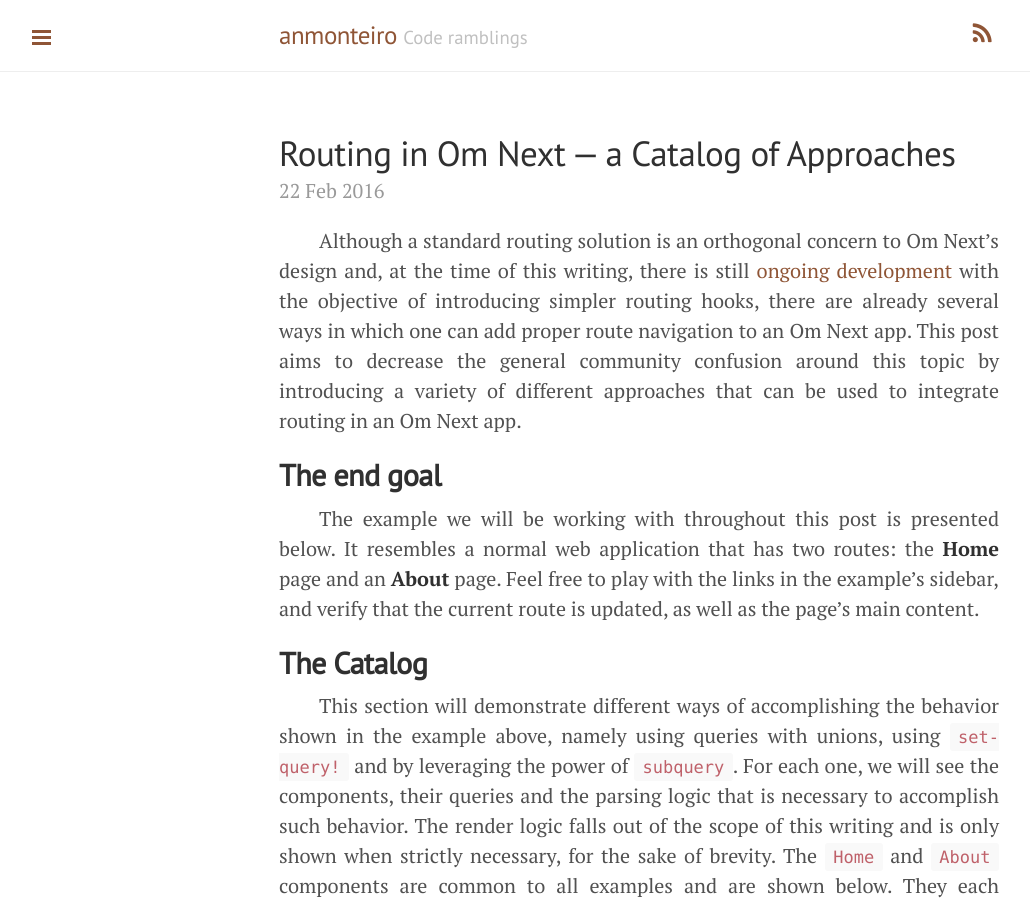
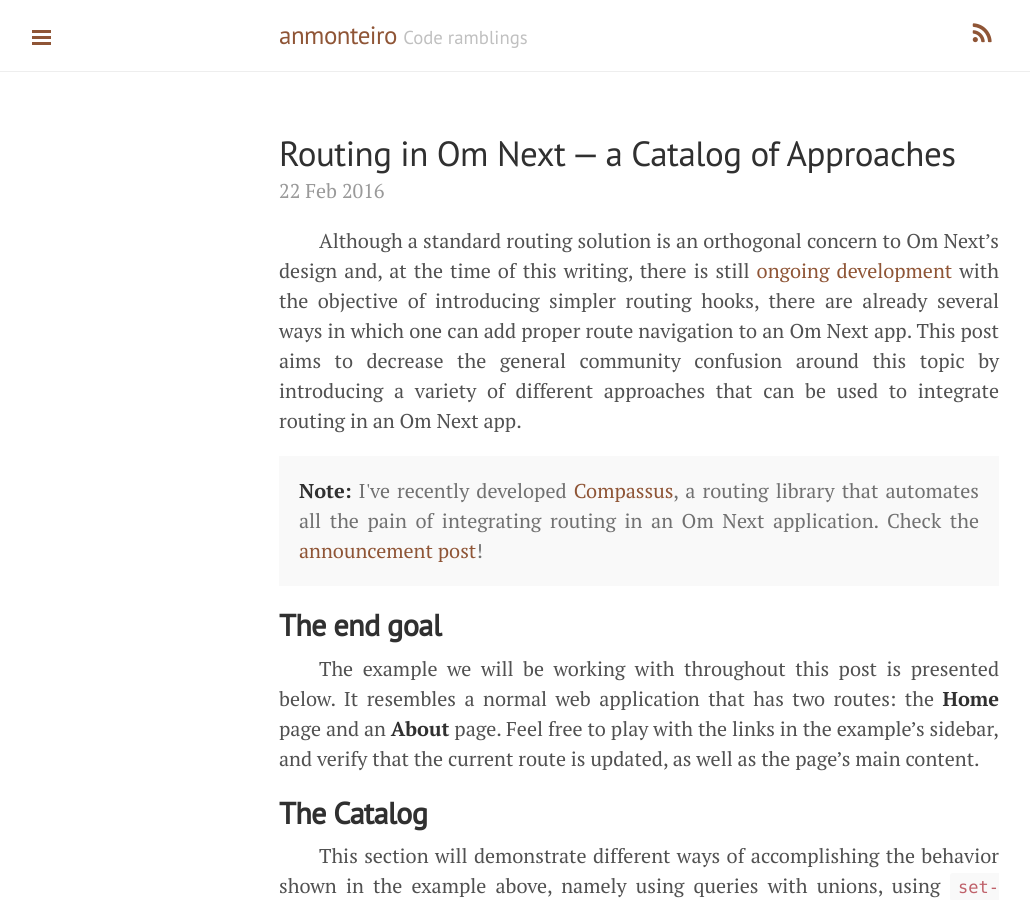
Before and after one commit to anmonteiro/anmonteiro.github.io, a Jekyll site: the page built from _posts/2016-02-22-routing-in-om-next-a-catalog-of-approaches.md, in a window 1280 px wide and 900 px high. Shown: the whole window, without its empty margins (1-1031 px from the left). Built offline with Jekyll 4.4.1, drawn with Linux system fonts in a browser that asks for light colours; comment, search, counter and statistics services are not loaded.

Commit message:
add a note about compassus to the routing post

```diff
--- a/_posts/2016-02-22-routing-in-om-next-a-catalog-of-approaches.md
+++ b/_posts/2016-02-22-routing-in-om-next-a-catalog-of-approaches.md
@@ -7,6 +7,12 @@
 Although a standard routing solution is an orthogonal concern to Om Next's design and, at the time of this writing, there is still [ongoing development](https://github.com/omcljs/om/wiki/Routing-Support) with the objective of introducing simpler routing hooks, there are already several ways in which one can add proper route navigation to an Om Next app. This post aims to decrease the general community confusion around this topic by introducing a variety of different approaches that can be used to integrate routing in an Om Next app.
 
 <!--more-->
+
+
+<div class="message">
+  <strong>Note:</strong> I've recently developed <a href="https://github.com/anmonteiro/compassus">Compassus</a>, a routing library that automates all the pain of integrating routing in an Om Next application. Check the <a href="{% post_url 2016-06-12-the-quest-for-a-unified-routing-solution-in-om-next %}">announcement post</a>!
+</div>
+
 
 
 ## **The end goal**
```
